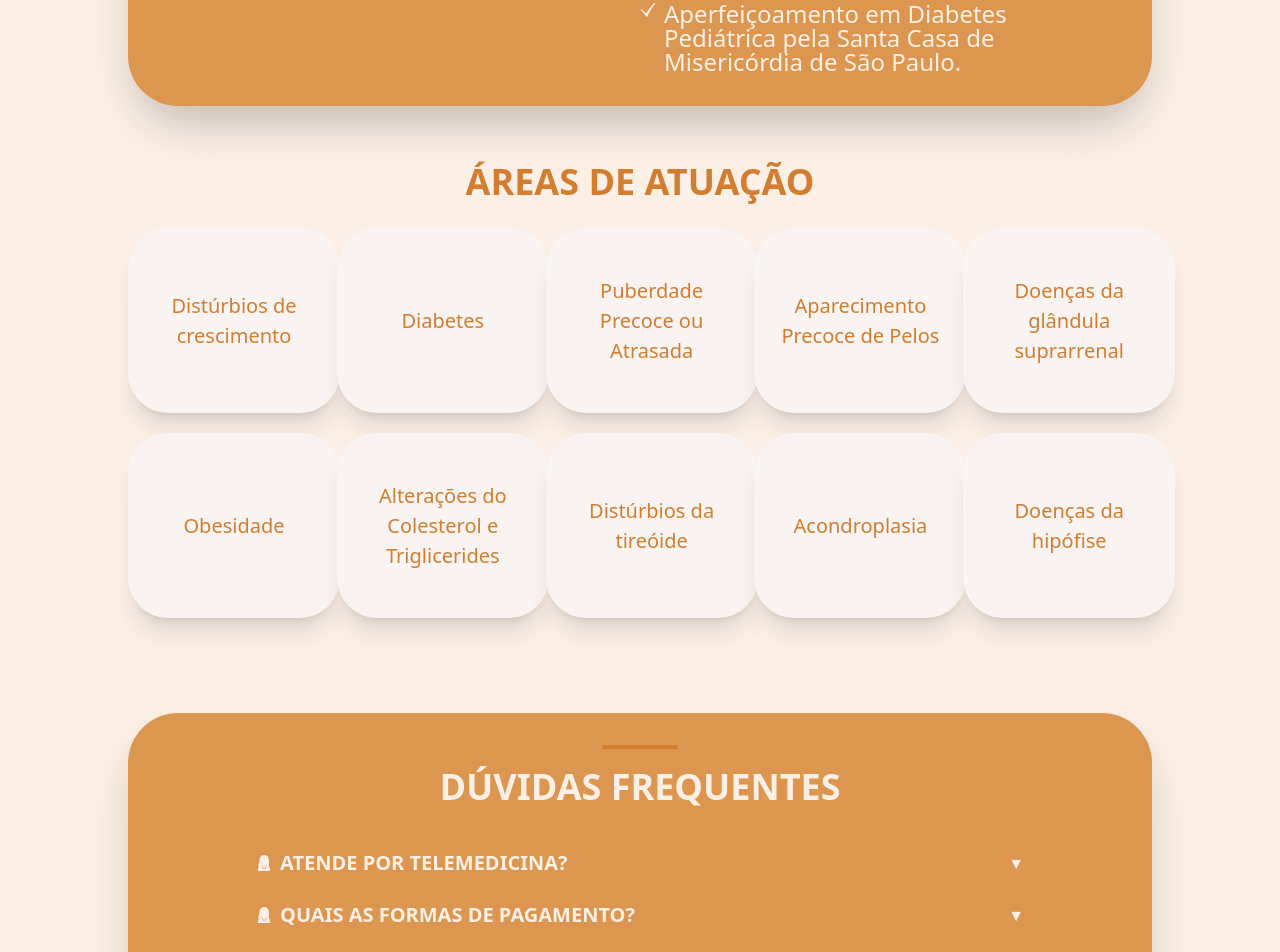
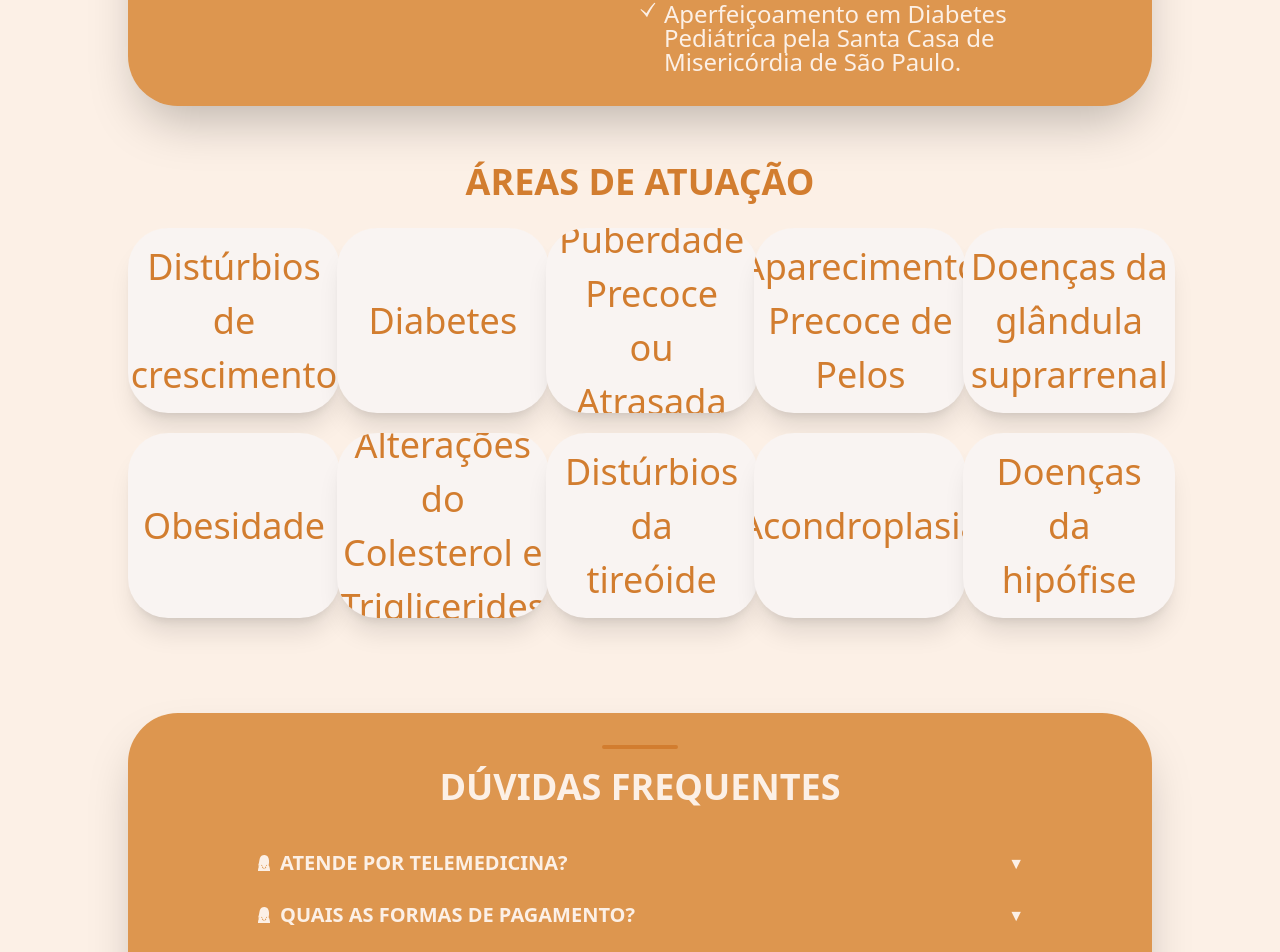
Before and after one commit to DraIsadora/SiteIsadora, a Next.js app: page / in a window 1280 px wide. Shown: the part 1413-2365 px from the top of the page. Built offline with nearby package versions, Linux system fonts and the light colour scheme; no server answers.

Commit message:
alt-bl03

```diff
--- a/src/pages/index.tsx
+++ b/src/pages/index.tsx
@@ -156,7 +156,7 @@ export default function Home() {
           id="atuação"
           className="relative -top-[95px] flex flex-col items-center justify-center gap-7 "
         >
-          <h1 className="mt-40 text-3xl font-semibold uppercase leading-none text-orange-1000 md:mt-0">
+          <h1 className="mt-40 text-3xl font-semibold uppercase leading-none text-orange-1000 md:mt-0 textAtuacao">
             ÁREAS DE ATUAÇÃO
           </h1>
           {isMobile ? (
--- a/src/styles/globals.css
+++ b/src/styles/globals.css
@@ -37,5 +37,5 @@ body {
   }
 
   .textAtuacao{
-    font-size: 1.25rem;
+    font-size: 2.25rem;
   }
```
